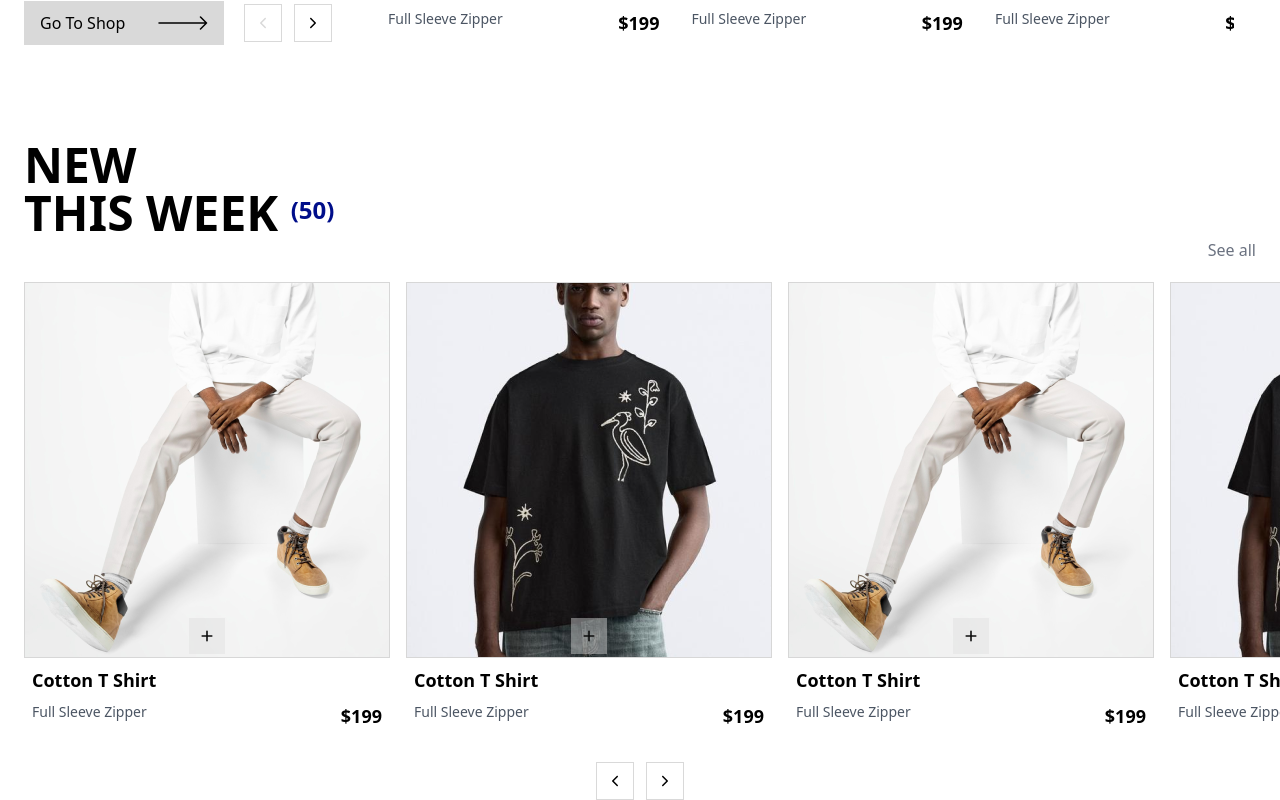
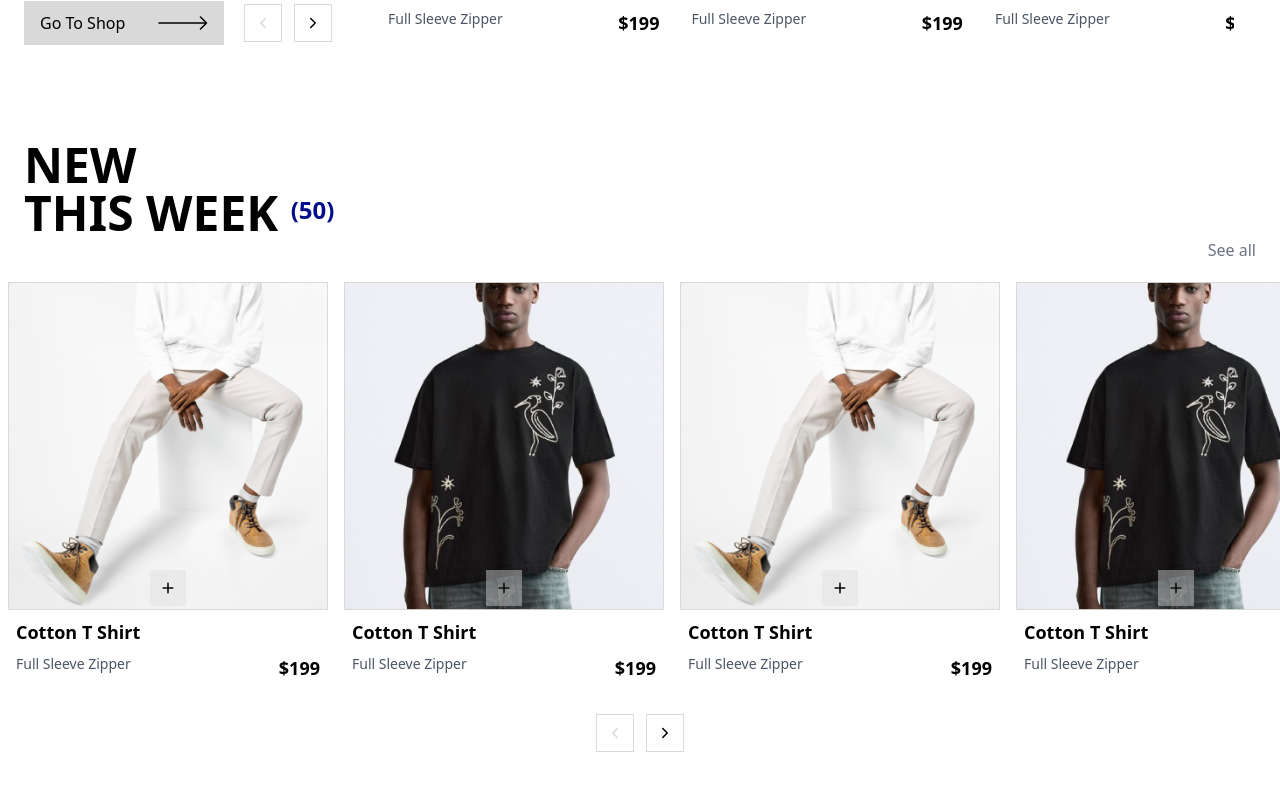
Before and after one commit to Acquaah-Emmanuel-Kofi/fashion-commerce, a Next.js app: page / in a window 1280 px wide. Shown: the part 555-1355 px from the top of the page. After the commit the page ends 1307 px from the top, so only its background shows below. Built offline with nearby package versions, Linux system fonts and the light colour scheme.

Commit message:
refactor: use carousel to render new products

```diff
--- a/app/homepage/components/NewProducts.tsx
+++ b/app/homepage/components/NewProducts.tsx
@@ -1,40 +1,32 @@
+"use client";
+
 import { IoIosArrowBack, IoIosArrowForward } from "react-icons/io";
-import pro1 from "../../../assets/images/product_1.png";
-import pro2 from "../../../assets/images/product_2.png";
 import Image from "next/image";
 import { HiPlus } from "react-icons/hi";
+import { dummyProducts } from "@/app/shared/helpers/constants.helper";
+import { useState } from "react";
+import Carousel from "@/app/shared/components/carousel/Carousel";
+import CarouselPrevButton from "@/app/shared/components/carousel/CarouselPrevButton";
+import CarouselNextButton from "@/app/shared/components/carousel/CarouselNextButton";
 
 const NewProducts = () => {
-  const products = [
-    {
-      id: 1,
-      img: pro1,
-      title: "Cotton T Shirt",
-      description: "Full Sleeve Zipper",
-      price: 199,
-    },
-    {
-      id: 2,
-      img: pro2,
-      title: "Cotton T Shirt",
-      description: "Full Sleeve Zipper",
-      price: 199,
-    },
-    {
-      id: 3,
-      img: pro1,
-      title: "Cotton T Shirt",
-      description: "Full Sleeve Zipper",
-      price: 199,
-    },
-    {
-      id: 4,
-      img: pro2,
-      title: "Cotton T Shirt",
-      description: "Full Sleeve Zipper",
-      price: 199,
-    },
-  ];
+  const [currentIndex, setCurrentIndex] = useState(0);
+
+  const handleNext = () => {
+    if (currentIndex < dummyProducts.length - 1) {
+      setCurrentIndex(currentIndex + 1);
+    }
+  };
+
+  const handlePrev = () => {
+    if (currentIndex > 0) {
+      setCurrentIndex(currentIndex - 1);
+    }
+  };
+
+  const handleAddToCart = (id: number) => {
+    console.log(`Product ${id} added to cart`);
+  };
 
   return (
     <section>
@@ -52,23 +44,31 @@ const NewProducts = () => {
           </button>
         </div>
 
-        <div className="overflow-auto scrollbar-none w-full pl-6 flex">
-          <div className="flex space-x-4">
-            {products.map((product) => (
+        <div>
+          <Carousel
+            visibleImages={4}
+            currentIndex={currentIndex}
+            onNext={handleNext}
+            onPrev={handlePrev}
+          >
+            {dummyProducts.map((product) => (
               <div
                 key={product.id}
-                className="w-[170px] lg:w-[366px]  bg-white overflow-hidden"
+                className="w-full max-h-[250px] lg:max-h-[450px] bg-white overflow-hidden"
               >
                 {/* Product Image */}
                 <div className="relative">
                   <Image
                     src={product.img}
                     alt={product.title}
-                    className="w-full h-[175px] lg:h-[376px] object-cover"
+                    className="w-full max-h-[200px] lg:max-h-[400px] object-cover"
+                    width={300}
+                    height={376}
                   />
                   <button
                     type="button"
-                    className="flex justify-between bg-[#DCDCDC70] text-[#0C0C0C] items-center p-2.5 absolute bottom-1 left-2/4 -translate-x-2/4"
+                    onClick={() => handleAddToCart(product.id)}
+                    className="flex justify-between bg-[#DCDCDC70] text-[#0C0C0C] hover:bg-black hover:text-white transition items-center p-2.5 absolute bottom-1 left-2/4 -translate-x-2/4"
                   >
                     <HiPlus />
                   </button>
@@ -93,23 +93,16 @@ const NewProducts = () => {
                 </div>
               </div>
             ))}
-          </div>
+          </Carousel>
         </div>
       </main>
 
       <div className="flex items-center justify-center gap-3 mt-6">
-        <button
-          type="button"
-          className="flex justify-between items-center border border-[#D9D9D9] hover:bg-[#D9D9D9] p-2.5"
-        >
-          <IoIosArrowBack />
-        </button>
-        <button
-          type="button"
-          className="flex justify-between items-center border border-[#D9D9D9] hover:bg-[#D9D9D9] p-2.5"
-        >
-          <IoIosArrowForward />
-        </button>
+        <CarouselPrevButton onPrev={handlePrev} disabled={currentIndex === 0} />
+        <CarouselNextButton
+          onNext={handleNext}
+          disabled={currentIndex >= dummyProducts.length - 3}
+        />
       </div>
     </section>
   );
```
